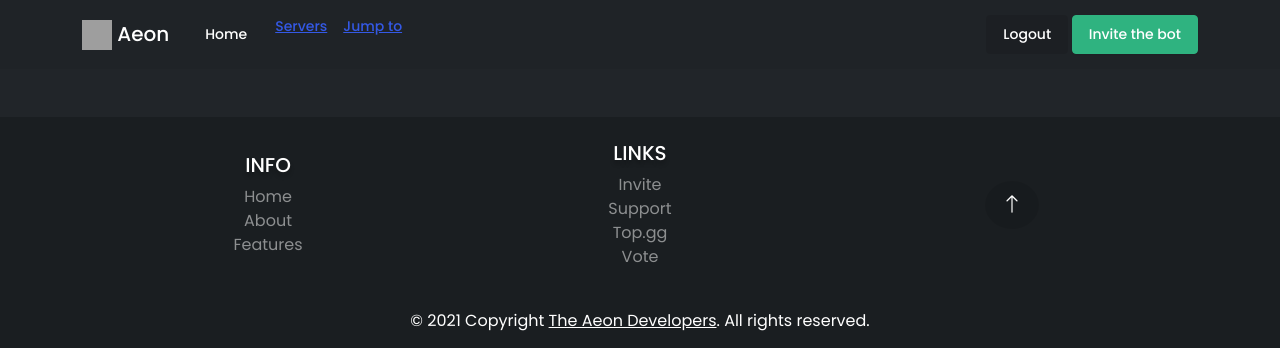
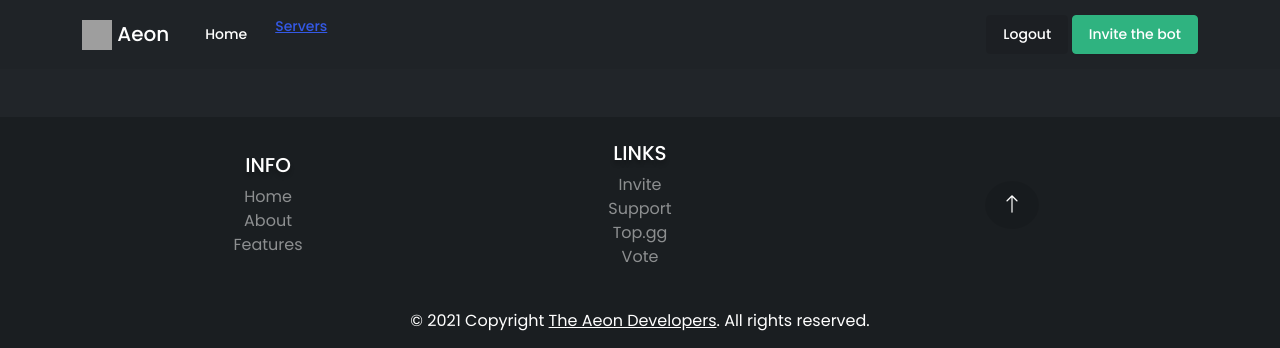
Before and after one commit to Project-Vrexy/Legacy-Dash, a Flask app: template templates/base/dynamic.html in a window 1280 px wide. Shown: the top 348 px of the page. Run offline with Flask 2, Linux system fonts and the light colour scheme; the template is opened without the code that fills it, so the values that code supplies are empty; some libraries are stand-ins or nearby versions; grey boxes are pictures that could not be loaded.

Commit message:
imma remove this dropdown for now
sadie it doesnt even work

```diff
--- a/templates/base/dynamic.html
+++ b/templates/base/dynamic.html
@@ -63,16 +63,6 @@
                     </li>
                     <li class="nav-item">
                         <a class="{% block servers_css %}{% endblock %}" href="/dashboard/servers">Servers</a>
-                    </li>
-                    <li class="nav-item dropdown">
-                        <a class="{% block edit_status %}{% endblock %}" href="#" id="navbarDropdown" role="button"
-                            data-toggle="dropdown" aria-haspopup="true" aria-expanded="false">
-                            Jump to
-                        </a>
-                        <div class="dropdown-menu bg-dark border-dark" aria-labelledby="navbarDropdown">
-                            <a class="dropdown-item text-white" href="#section-prefix">Prefix</a>
-                            <a class="dropdown-item text-white" href="#section-as">Anti-Swear Filter</a>
-                        </div>
                     </li>
                 </ul>
             </div>
```
